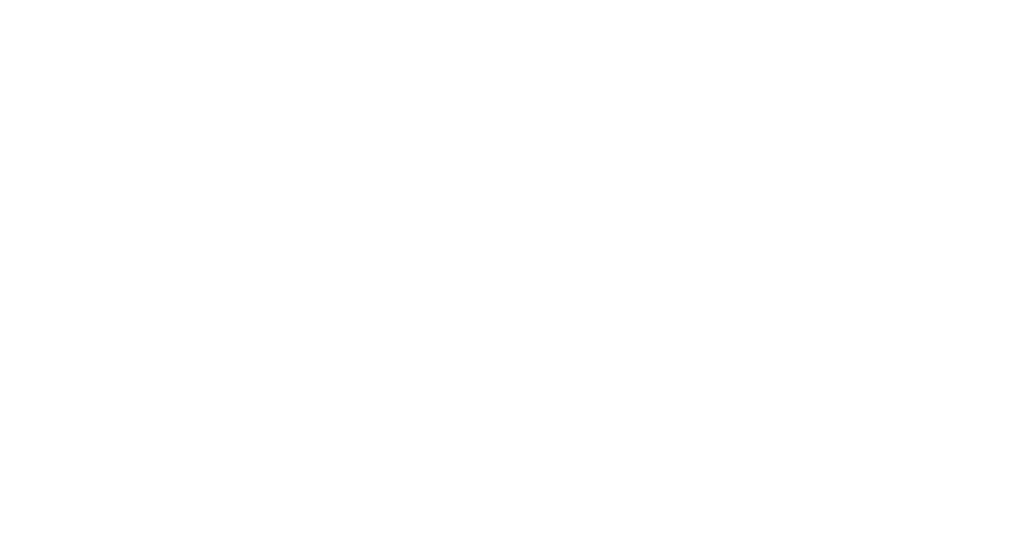
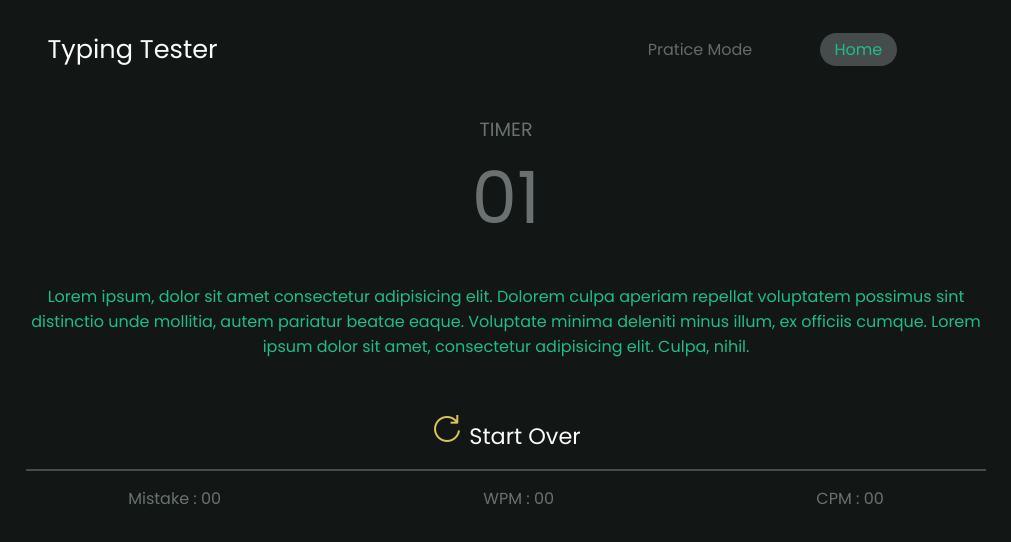
Before and after one commit to sidhrthh/typing-speed-test, a plain HTML site: page index.html in a window 1280 px wide. Shown: the whole page, without its empty margins (134-1145 px from the left). Drawn offline with nearby package versions, Linux system fonts and the light colour scheme.

Commit message:
frontend

```diff
--- a/index.html
+++ b/index.html
@@ -1,13 +1,59 @@
 <!DOCTYPE html>
 <html lang="en">
+
 <head>
     <meta charset="UTF-8">
     <meta name="viewport" content="width=device-width, initial-scale=1.0">
     <title>Typing Test</title>
+    <!-- Style Sheet -->
     <link rel="stylesheet" href="style.css">
+
+    <!-- Google Icon -->
+    <link rel="stylesheet"
+        href="https://fonts.googleapis.com/css2?family=Material+Symbols+Outlined:opsz,wght,FILL,GRAD@20..48,100..700,0..1,-50..200" />
 </head>
+
 <body>
 
+    <div class="container">
+        <!-- Topbar -->
+        <div class="topbar">
+            <div class="logo">
+                <p class="text-sec logo-text">Typing Tester</p>
+            </div>
+            <div class="right-topbar">
+                <p style="color: #646a68;">Pratice Mode</p>
+                <p><a class="home-btn" href="#index.html"> Home</a></p>
+            </div>
+        </div>
+        <!-- Middle Section -->
+        <div class="mid-section">
+            <div class="timer">
+                <p class="timer-head">TIMER</p>
+                <p class="timer-count">01</p>
+            </div>
+            <div class="para text-pri">
+                Lorem ipsum, dolor sit amet consectetur adipisicing elit. Dolorem culpa aperiam repellat voluptatem
+                possimus
+                sint distinctio unde mollitia, autem pariatur beatae eaque. Voluptate minima deleniti minus illum, ex
+                officiis cumque. Lorem ipsum dolor sit amet, consectetur adipisicing elit. Culpa, nihil.
+            </div>
+
+            <button class="restart-btn text-sec"> <img src="icons/arrow.png" alt=""> Start Over</button>
+        </div>
+
+        <!-- Result Section -->
+        <div class="hori-line"></div>
+        <div class="resultSection">
+            <p>Mistake : 00</p>
+            <p>WPM : 00</p>
+            <p>CPM : 00</p>
+
+        </div>
+
+
+    </div>
     <script src="index.js"></script>
 </body>
+
 </html>
--- a/style.css
+++ b/style.css
@@ -0,0 +1,98 @@
+@import url('https://fonts.googleapis.com/css2?family=Poppins:ital,wght@0,100;0,200;0,300;0,400;0,500;0,600;0,700;0,800;0,900;1,100;1,200;1,300;1,400;1,500;1,600;1,700;1,800;1,900&display=swap');
+*{
+    margin: 0;
+    padding: 0;
+    box-sizing: border-box;
+    font-family: "Poppins", sans-serif;
+    background: #121716;
+}
+/* utility classes */
+.text-pri {
+    color:#1ebd86;
+}
+.text-sec{
+    color: #fafafa;
+}
+text-third{
+    color:#ea5d5c;
+}
+
+
+/* TopBar */
+.topbar{
+    display: flex;
+    justify-content: space-around;
+    align-items: center;
+    padding-top: 30px;
+}
+.logo-text{
+    font-size: 1.6rem;
+}
+.right-topbar{
+    width: 30%;
+    display: flex;
+    justify-content: space-evenly;
+}
+.home-btn{
+    text-decoration: none;
+    color: #1ebd86;
+    background-color: #464c4c;
+    padding: 5px 15px;
+    border-radius: 21px;
+}
+
+/* Middle Section */
+.mid-section{
+    height: 400px;
+    display: flex;
+    flex-direction: column;
+    justify-content: space-around;
+    align-items: center;
+    padding-top: 30px;
+
+}
+.timer{
+    display: flex;
+    flex-direction: column;
+    justify-content: space-around;
+    align-items: center;
+}
+.timer-head{
+    color:#6a7170;
+    font-size: 1.2rem;
+}
+.timer-count{
+    font-size: 4.5rem;
+    color: #6a7170;
+}
+.para{
+    width: 75%;
+    text-align: center;
+
+}
+.restart-btn{
+    cursor: pointer;
+    border: none;
+    margin-top: 20px;
+    font-size: 1.4rem;
+
+}
+
+/* Result Section */
+.hori-line{
+    height: 2px;
+    width: 75%;
+    background: #464c4c;
+    display: block;
+    margin: auto;
+}
+.resultSection {
+    display: flex;
+    justify-content: space-evenly;
+    align-items: center;
+    margin-top: 15px;
+}
+.resultSection p {
+    color: #6a7170;
+
+}
```
Also changed, not shown: icons/arrow.png (added).
